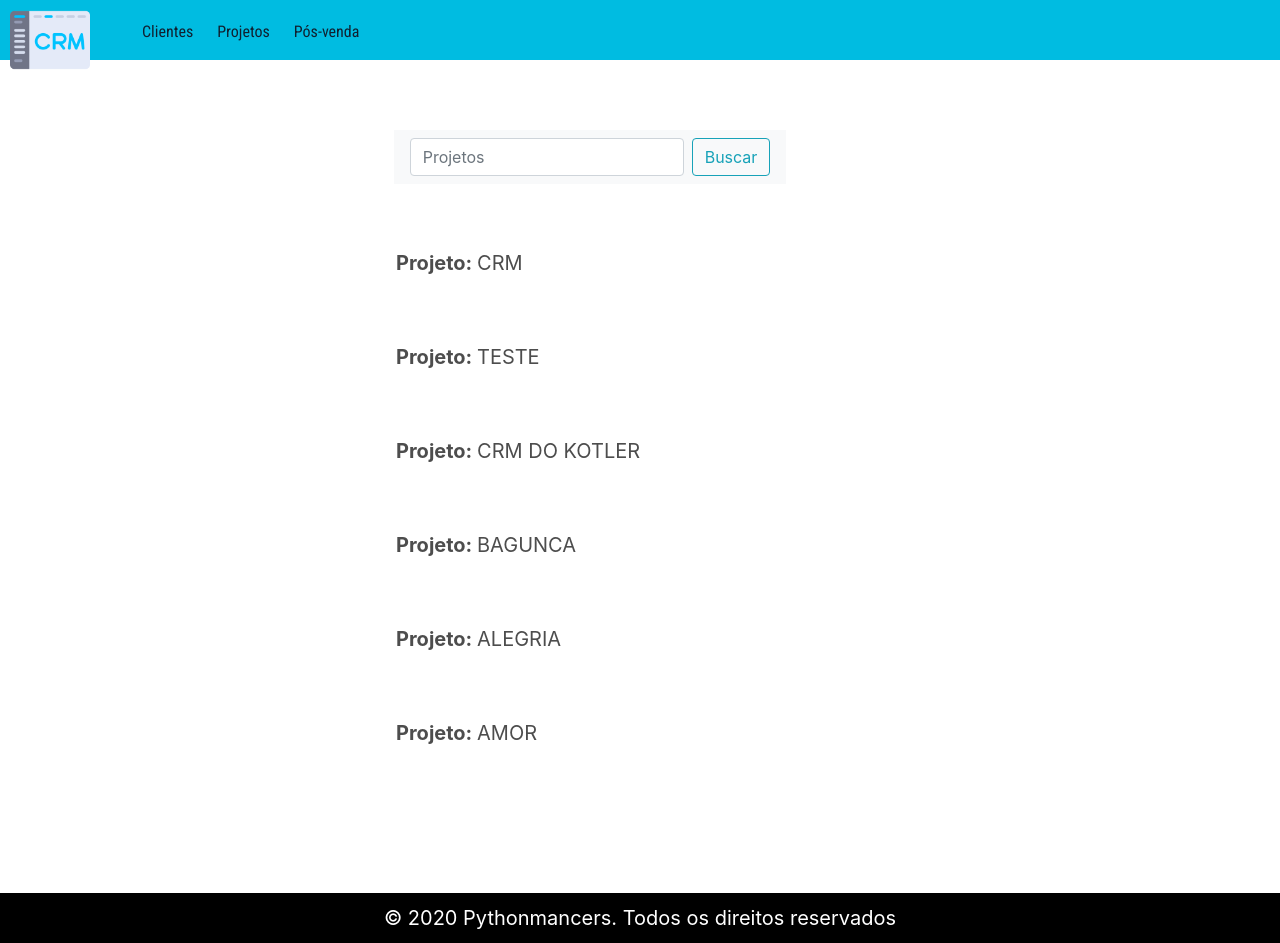
After one commit to WagnerofDuarte/crm-do-wagner, a Flask app: page /projetos/ in a window 1280 px wide. The commit adds this page. Run offline with Flask 2, Linux system fonts and the light colour scheme; data comes from the database, SQL or seed files in the repository; both versions use the stored data as it was after the commit; some libraries are stand-ins or nearby versions.

Commit message:
commit 3

```diff
--- /dev/null
+++ b/crm/projetos/templates/teste.html
@@ -0,0 +1,35 @@
+{% extends 'base.html' %}
+<!-------------------------------------------------------->
+{% block links %}
+<link rel="stylesheet" href="{{url_for('static', filename='css/projeto-especifico.css')}}">
+<link rel="stylesheet" href="{{url_for('static', filename='css/posvenda.css')}}">
+{% endblock links %}
+<!-------------------------------------------------------->
+{% block content %}
+<div class=" container mb-5">
+    <div class=" row justify-content-center">
+        <nav class="navbar navbar-light bg-light">
+            <form class="form-inline" method="POST">
+                <input name="pesquisa" class="form-control mr-sm-2" type="text" placeholder="Projetos">
+                <button class="btn btn-outline-info my-2 my-sm-0" type="submit">Buscar</button>
+            </form>
+        </nav>
+    </div>
+    <div class="row justify-content-center mt-5">
+        <div class=" col-6" id="">
+            {% for projeto in projetos %}
+            <ul>
+                <a href="{{url_for('projeto.especifico', _id=projeto.id)}}">
+                    <li>
+                        <div class="p-3">
+                            <p><strong>Projeto: </strong>{{projeto.nome[:36]}}</p>
+                        </div>
+                    </li>
+                </a>
+            </ul>
+            {% endfor %}
+        </div>
+    </div>
+</div>
+{% endblock content%}
+<!-------------------------------------------------------->
--- a/crm/projetos/view.py
+++ b/crm/projetos/view.py
@@ -5,13 +5,26 @@ import os
 
 projeto = Blueprint('projeto', __name__, template_folder="templates")
 
+@projeto.route('/', methods=['POST', 'GET'])
+def index():
+
+    projetos = Projeto.query.all()
+
+    if(request.method == 'POST'):
+        nome = request.form['pesquisa']
+        search = "%{}%".format(nome)
+        projetos = Projeto.query.filter(Projeto.nome.like(search)).all()
+        for i in projetos:
+            print(i.nome)
+
+    return render_template('teste.html', projetos = projetos)
+
 @projeto.route('/especifico/<_id>', methods=['GET'])
 def especifico(_id):
 
     i = 0
 
     projeto = Projeto.query.get_or_404(_id)
-
     projeto_comentarios = projeto.comentarios.split('|')
 
     return render_template('especifico_projetos.html', projeto = projeto, projeto_comentarios = projeto_comentarios)
```
Also changed, not shown: crm/clientes/templates/especifico_cliente.html (+4 -4 lines), crm/projetos/templates/especifico_projetos.html (+5 -2 lines), crm/data.sqlite.
